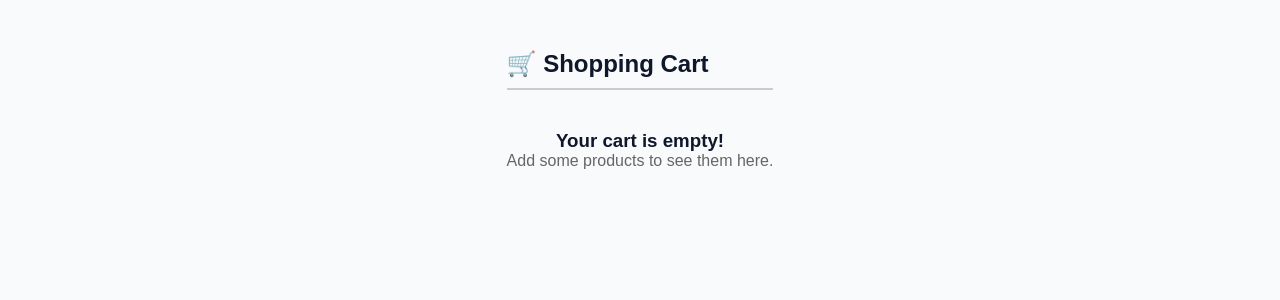
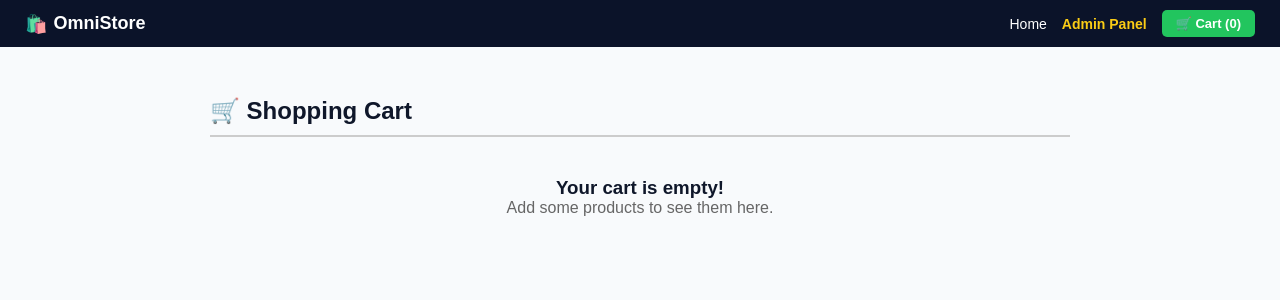
Before and after one commit to amirextra200-clou/omnistore, a React (Vite) app: page /cart in a window 1280 px wide. Shown: the top 300 px of the page. Built offline with nearby package versions, Linux system fonts and the light colour scheme.

Commit message:
Add top navigation header to cart page

```diff
--- a/src/pages/Cart.jsx
+++ b/src/pages/Cart.jsx
@@ -1,4 +1,5 @@
 import React from 'react';
+import { Link } from 'react-router-dom';
 
 const Cart = ({ cartItems = [], updateQuantity, removeFromCart, clearCart }) => {
   const safeItems = Array.isArray(cartItems) ? cartItems : [];
@@ -9,8 +10,26 @@ const Cart = ({ cartItems = [], updateQuantity, removeFromCart, clearCart }) =>
       .toFixed(2);
   };
 
+  const totalCartCount = safeItems.reduce((sum, item) => sum + (item.quantity || 1), 0);
+
   return (
-    <div style={{ maxWidth: '900px', margin: '30px auto', padding: '20px', fontFamily: 'sans-serif' }}>
+    <div style={{ background: '#f8fafc', minHeight: '100vh', fontFamily: 'sans-serif' }}>
+      {/* Top Navbar Header */}
+      <nav style={{ display: 'flex', justifyContent: 'space-between', alignItems: 'center', padding: '10px 25px', background: '#0b1329', color: '#fff' }}>
+        <div style={{ display: 'flex', alignItems: 'center', gap: '6px' }}>
+          <span style={{ fontSize: '18px' }}>🛍️</span>
+          <h2 style={{ margin: 0, fontSize: '18px', fontWeight: 'bold' }}>OmniStore</h2>
+        </div>
+        <div style={{ display: 'flex', gap: '15px', alignItems: 'center' }}>
+          <Link to="/" style={{ color: '#fff', textDecoration: 'none', fontSize: '14px', fontWeight: '500' }}>Home</Link>
+          <Link to="/admin" style={{ color: '#facc15', textDecoration: 'none', fontSize: '14px', fontWeight: 'bold' }}>Admin Panel</Link>
+          <Link to="/cart" style={{ background: '#22c55e', padding: '6px 14px', borderRadius: '5px', color: '#fff', textDecoration: 'none', fontWeight: 'bold', fontSize: '13px', display: 'flex', alignItems: 'center', gap: '5px' }}>
+            🛒 Cart ({totalCartCount})
+          </Link>
+        </div>
+      </nav>
+
+      <div style={{ maxWidth: '900px', margin: '30px auto', padding: '20px' }}>
         <h2 style={{ borderBottom: '2px solid #ccc', paddingBottom: '10px' }}>🛒 Shopping Cart</h2>
 
         {safeItems.length === 0 ? (
@@ -109,8 +128,9 @@ const Cart = ({ cartItems = [], updateQuantity, removeFromCart, clearCart }) =>
               alignItems: 'center',
               marginTop: '25px',
               padding: '20px',
-            backgroundColor: '#f8f9fa',
-            borderRadius: '8px'
+              backgroundColor: '#fff',
+              borderRadius: '8px',
+              border: '1px solid #e2e8f0'
             }}>
               <button
                 onClick={() => clearCart && clearCart()}
@@ -147,6 +167,7 @@ const Cart = ({ cartItems = [], updateQuantity, removeFromCart, clearCart }) =>
           </div>
         )}
       </div>
+    </div>
   );
 };
 
```
Lines whose indentation alone changed are shown as unchanged.
